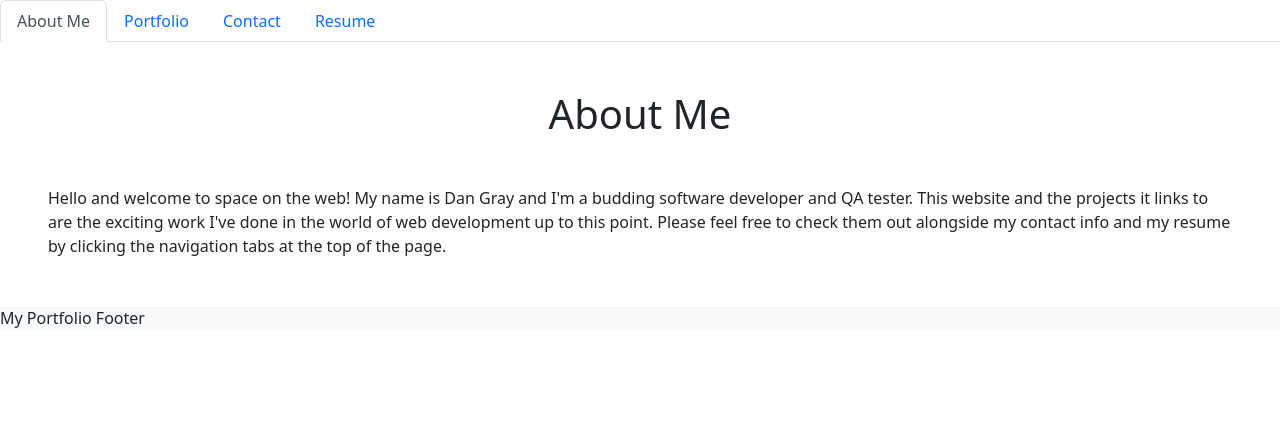
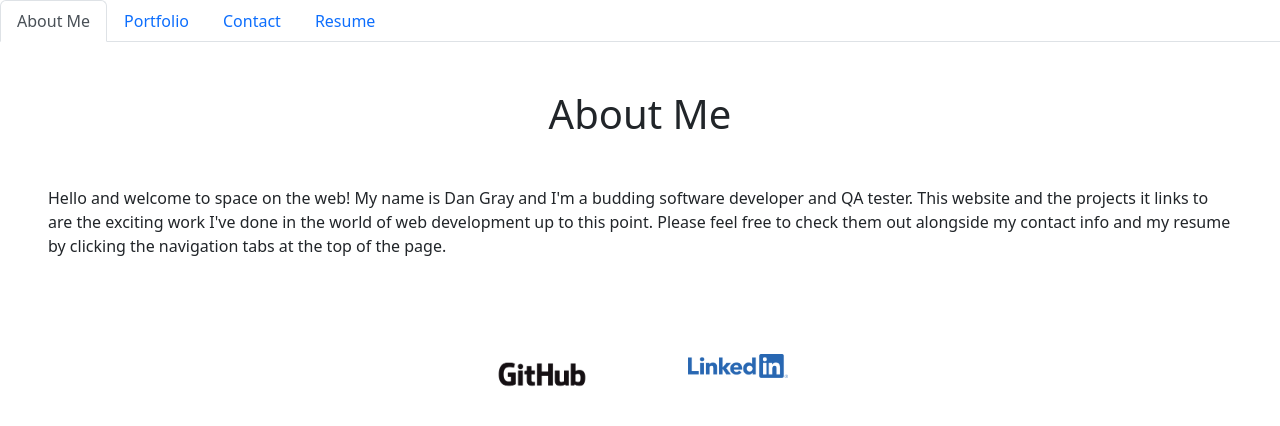
Before and after one commit to DanielG808/react-portfolio, a React (Vite) app: page / in a window 1280 px wide. Shown: the top 426 px of the page. Built offline with nearby package versions, Linux system fonts and the light colour scheme.

Commit message:
added styling to the webpage

```diff
--- a/src/App.css
+++ b/src/App.css
@@ -1,4 +1,31 @@
+/* * {
+  box-sizing: border-box;
+  border: solid red 1px;
+} */
+
 .card:hover {
   box-shadow: 0px 0px 10px #888888;
   transition: box-shadow 0.5s;
 }
+
+.image {
+  max-width: 100px;
+  max-height: auto;
+}
+
+#footer {
+  position: absolute;
+  bottom: 0;
+  width: 100%;
+  height: 2.5rem;
+}
+
+.footer-container {
+  display: flex;
+  justify-content: center;
+}
+
+.img-container {
+  display: flex;
+  justify-content: space-between;
+}
--- a/src/components/Footer.jsx
+++ b/src/components/Footer.jsx
@@ -1,7 +1,26 @@
+import GitHub from "../assets/images/GitHub_Logo.png";
+import LinkedIn from "../assets/images/LI-Logo.png";
+
 export default function Footer() {
   return (
     <footer>
-      <p className="bg-light">My Portfolio Footer</p>
+      <div className="footer-container">
+        <div className="img-container">
+          <a href="https://github.com/DanielG808" className="socials">
+            <img src={GitHub} alt="GitHub Profile Link" className="image m-5" />
+          </a>
+          <a
+            href="https://www.linkedin.com/in/dan-gray-90076617a/"
+            className="socials"
+          >
+            <img
+              src={LinkedIn}
+              alt="LinkedIn Profile Link"
+              className="image m-5"
+            />
+          </a>
+        </div>
+      </div>
     </footer>
   );
 }
--- a/src/components/pages/Portfolio.jsx
+++ b/src/components/pages/Portfolio.jsx
@@ -4,14 +4,14 @@ import Howie from "../../assets/images/Howie.png";
 const Portfolio = () => {
   return (
     <div
-      class="container d-flex flex-wrap justify-content-center"
+      class="container d-flex flex-wrap justify-content-evenly my-5"
       id="portfolio"
     >
       <div className="card m-3" style={{ width: "18rem" }}>
         <img src={Howie} className="card-img-top" alt="Howie" />
         <div className="card-body">
           <h5 className="card-title">Food for Thought</h5>
-          <p className="card-text">A recipe suggestion app</p>
+          <p className="card-text">A recipe suggestion app.</p>
           <a
             href="https://danielg808.github.io/food-for-thought/"
             className="btn btn-primary"
@@ -24,9 +24,24 @@ const Portfolio = () => {
         <img src={Howie} className="card-img-top" alt="Howie" />
         <div className="card-body">
           <h5 className="card-title">Movie Mentor</h5>
-          <p className="card-text">A Movie suggestion app</p>
+          <p className="card-text">A Movie suggestion app.</p>
           <a
             href="https://project-211-88db9fc198e3.herokuapp.com/login"
+            className="btn btn-primary"
+          >
+            Click Here!
+          </a>
+        </div>
+      </div>
+      <div className="card m-3" style={{ width: "18rem" }}>
+        <img src={Howie} className="card-img-top" alt="Howie" />
+        <div className="card-body">
+          <h5 className="card-title">Weather App</h5>
+          <p className="card-text">
+            An app that shows the weather and forecast near you.
+          </p>
+          <a
+            href="https://danielg808.github.io/weather-app/"
             className="btn btn-primary"
           >
             Click Here!
```
Also changed, not shown: src/assets/images/GitHub_Logo.png (added), src/assets/images/LI-Logo.png (added).
